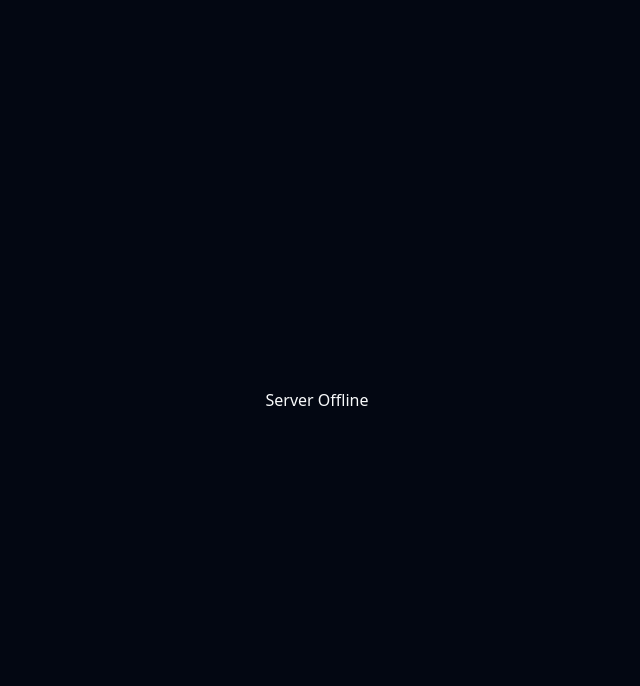
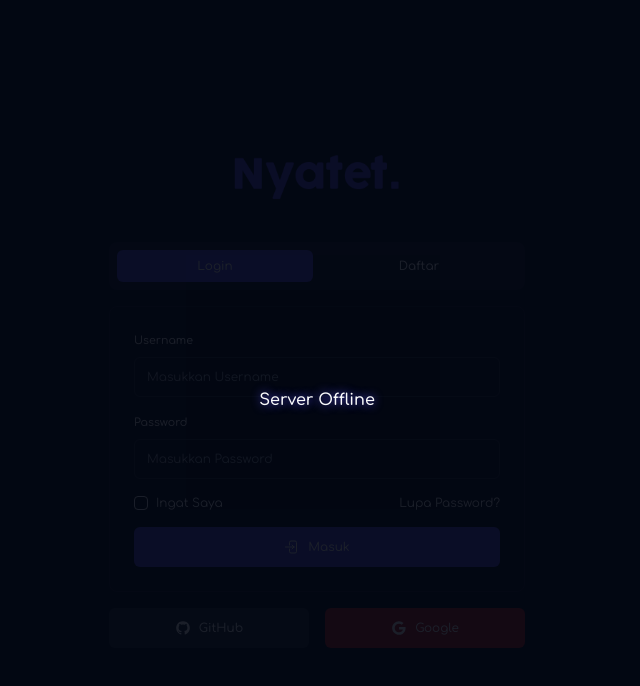
Before and after one commit to orz14/nyatet-app-v2, a Next.js app: page /auth/login in a window 1280 px wide. Shown: the top 686 px of the page, without its empty margins (323-963 px from the left). Built offline with nearby package versions, Linux system fonts and the light colour scheme; no server answers.

Commit message:
feat: update offline status + refactor some code

```diff
--- a/src/components/Offline.tsx
+++ b/src/components/Offline.tsx
@@ -1,12 +1,14 @@
 import MetaTag from "./MetaTag";
 
-export default function Offline() {
+export default function Offline({ message }: { message?: string }) {
   return (
     <>
       <MetaTag title={"Offline"} />
 
-      <div className="w-full min-h-screen flex items-center justify-center">
-        <span>Server Offline</span>
+      <div className="fixed top-0 bottom-0 left-0 right-0 w-full min-h-screen flex items-center justify-center bg-gray-950/90 text-gray-50 z-[9999]">
+        <span className="font-semibold" style={{ textShadow: "0px 0px 10px #4f46e5" }}>
+          {message ?? "Offline"}
+        </span>
       </div>
     </>
   );
--- a/src/components/layouts/AuthLayout.tsx
+++ b/src/components/layouts/AuthLayout.tsx
@@ -1,4 +1,3 @@
-import { Comfortaa } from "next/font/google";
 import Image from "next/image";
 import Link from "next/link";
 import { useRouter } from "next/router";
@@ -6,11 +5,6 @@ import { Toaster } from "../ui/toaster";
 import { useAuthContext } from "@/contexts/AuthContext";
 import Card from "../Card";
 import { Loader2 } from "lucide-react";
-
-const comfortaa = Comfortaa({
-  weight: ["300", "400", "500", "600", "700"],
-  subsets: ["latin"],
-});
 
 type MenuItemProps = {
   href?: string;
@@ -34,7 +28,7 @@ export default function AuthLayout({ children }: { children: React.ReactNode })
 
   return (
     <>
-      <main className={`${comfortaa.className} w-full min-h-screen bg-gray-950 text-gray-50 flex flex-col items-center justify-center`}>
+      <main className="w-full min-h-screen bg-gray-950 text-gray-50 flex flex-col items-center justify-center">
         <div className="w-full max-w-md px-4 py-6 space-y-4">
           <header className="mb-10">
             <Image src="/logo.webp" alt="" width={500} height={500} className="w-full max-w-[140px] min-[448px]:max-w-[170px] h-auto mx-auto" priority={true} />
--- a/src/contexts/AuthContext.js
+++ b/src/contexts/AuthContext.js
@@ -6,8 +6,15 @@ import useService from "@/configs/api/service";
 import useAuth from "@/configs/api/auth";
 import { useToast } from "@/hooks/use-toast";
 import { decryptData, encryptData } from "@/lib/crypto";
+import { Comfortaa } from "next/font/google";
+import { useOnlineStatus } from "@/hooks/useOnlineStatus";
 
 export const AuthContext = createContext();
+
+const comfortaa = Comfortaa({
+  weight: ["300", "400", "500", "600", "700"],
+  subsets: ["latin"],
+});
 
 export const AuthProvider = ({ children }) => {
   const router = useRouter();
@@ -18,6 +25,7 @@ export const AuthProvider = ({ children }) => {
   const [loading, setLoading] = useState(true);
   const [user, setUser] = useState(null);
   const [offline, setOffline] = useState(false);
+  const isOnline = useOnlineStatus();
 
   async function login(res) {
     const ip = localStorage.getItem("userIp") ?? null;
@@ -200,7 +208,17 @@ export const AuthProvider = ({ children }) => {
         handleUnauthenticated,
       }}
     >
-      <div style={{ zIndex: 10 }}>{offline ? <Offline /> : children}</div>
+      <div className={comfortaa.className}>
+        {(!isOnline || offline) && <Offline message={`${!isOnline ? "Internet Offline" : offline ? "Server Offline" : "Offline"}`} />}
+        <div
+          style={{
+            zIndex: 10,
+            ...(!isOnline || offline ? { pointerEvents: "none" } : {}),
+          }}
+        >
+          {children}
+        </div>
+      </div>
     </AuthContext.Provider>
   );
 };
--- /dev/null
+++ b/src/hooks/useOnlineStatus.ts
@@ -0,0 +1,24 @@
+import { useEffect, useState } from "react";
+
+export const useOnlineStatus = () => {
+  const [isOnline, setIsOnline] = useState(true);
+
+  useEffect(() => {
+    if (typeof navigator !== "undefined") {
+      setIsOnline(navigator.onLine);
+
+      const handleOnline = () => setIsOnline(true);
+      const handleOffline = () => setIsOnline(false);
+
+      window.addEventListener("online", handleOnline);
+      window.addEventListener("offline", handleOffline);
+
+      return () => {
+        window.removeEventListener("online", handleOnline);
+        window.removeEventListener("offline", handleOffline);
+      };
+    }
+  }, []);
+
+  return isOnline;
+};
```
